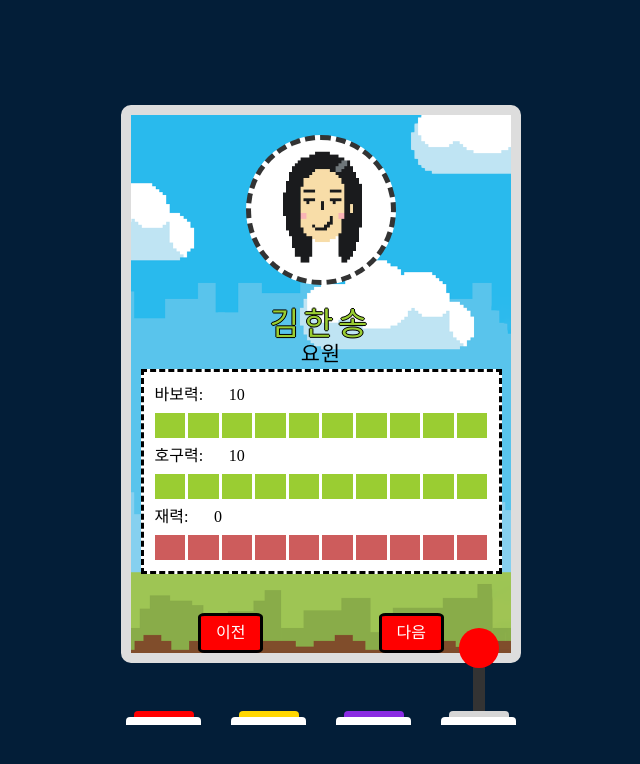
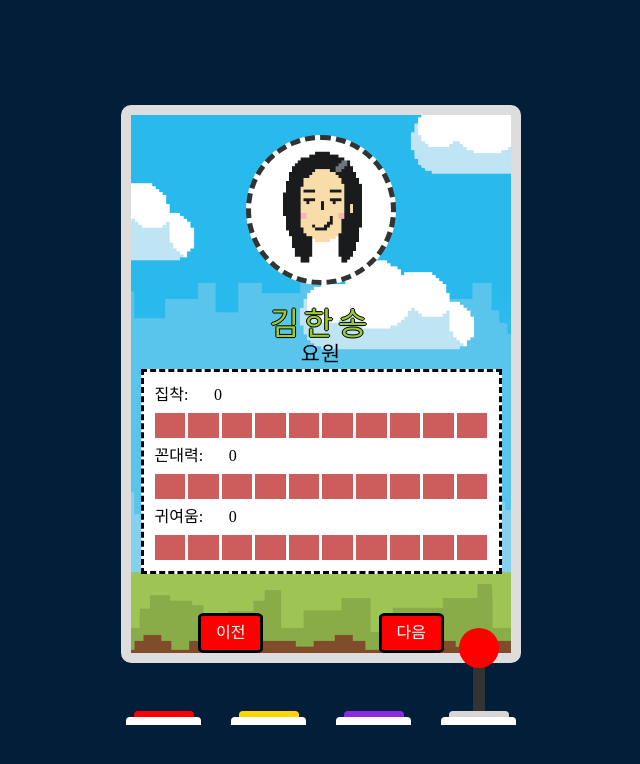
Before and after one commit to cdis001/self-reliance-agent-vote, a React (Vite) app: page /self-reliance-agent-vote/characterSettings in a window 1280 px wide. Shown: the top 764 px of the page, without its empty margins (319-959 px from the left). Built offline with nearby package versions, Linux system fonts and the light colour scheme; a web font is replaced by a local one.

Commit message:
update. character stat lists  - 캐릭터 스탯 리스트 업데이트

```diff
--- a/src/components/CharacterStatComponents/index.tsx
+++ b/src/components/CharacterStatComponents/index.tsx
@@ -1,5 +1,10 @@
-import { FormEvent } from "react";
-import { useState } from "react";
+import {
+  FormEvent,
+  Dispatch,
+  SetStateAction,
+  useState,
+  useEffect,
+} from "react";
 import styled from "styled-components";
 
 const CharacterStatComponentsStyle = styled.div`
@@ -42,14 +47,26 @@ const CharacterStatValue = styled.input`
   margin-left: 2vw;
 `;
 
-interface CharacterStatComponentsProps {
+type CharacterStatsType = {
+  id: number;
   title: string;
   value: number;
+};
+
+interface CharacterStatComponentsProps {
+  id: number;
+  title: string;
+  value: number;
+  characterStats: CharacterStatsType[];
+  setCharacterStats: Dispatch<SetStateAction<CharacterStatsType[]>>;
 }
 
 const CharacterStatComponents = ({
+  id,
   title,
   value,
+  characterStats,
+  setCharacterStats,
 }: CharacterStatComponentsProps) => {
   const [statValue, setStatValue] = useState(value);
   const valueArray = Array.from(
@@ -60,6 +77,9 @@ const CharacterStatComponents = ({
     { length: 10 - statValue },
     (_: any, i: number) => statValue + 1 + i
   );
+  useEffect(() => {
+    setStatValue(value);
+  }, [title]);
 
   return (
     <CharacterStatComponentsStyle>
@@ -73,10 +93,11 @@ const CharacterStatComponents = ({
           onChange={(e: FormEvent<HTMLInputElement>) => {
             const target = e.target as HTMLInputElement;
             const targetValue = parseInt(target.value);
-            console.log(targetValue);
             if (isNaN(targetValue)) {
               setStatValue(0);
             } else {
+              characterStats[id - 1] = { id, title, value: targetValue };
+              setCharacterStats(characterStats);
               setStatValue(targetValue);
             }
           }}
@@ -88,7 +109,11 @@ const CharacterStatComponents = ({
               <button
                 key={`${title}-${data}`}
                 className={"existValueButton"}
-                onClick={() => setStatValue(data)}
+                onClick={() => {
+                  characterStats[id - 1] = { id, title, value: data };
+                  setCharacterStats(characterStats);
+                  setStatValue(data);
+                }}
               />
             ))
           : null}
@@ -97,7 +122,11 @@ const CharacterStatComponents = ({
               <button
                 key={`${title}-${data}`}
                 className={"nonExistValueButton"}
-                onClick={() => setStatValue(data)}
+                onClick={() => {
+                  characterStats[id - 1] = { id, title, value: data };
+                  setCharacterStats(characterStats);
+                  setStatValue(data);
+                }}
               />
             ))
           : null}
--- a/src/pages/CharacterSettings/index.tsx
+++ b/src/pages/CharacterSettings/index.tsx
@@ -7,9 +7,9 @@ import JoyStickButtons from "../../components/JoyStickButtons";
 import CharacterStatComponents from "../../components/CharacterStatComponents";
 import SubmitButton from "../../components/SubmitButton";
 
-import Agent1 from "../../assets/agent1.jpeg";
-import Agent2 from "../../assets/agent2.jpeg";
-import Agent3 from "../../assets/agent3.jpeg";
+// import Agent1 from "../../assets/agent1.jpeg";
+// import Agent2 from "../../assets/agent2.jpeg";
+// import Agent3 from "../../assets/agent3.jpeg";
 import Agent4 from "../../assets/agent4.jpeg";
 
 const CharacterImg = styled.div`
@@ -72,25 +72,49 @@ const MoveButton = styled.button`
   visibility: visible;
 `;
 
+const characterStatLists1 = [
+  {
+    id: 1,
+    title: "집착",
+    value: 0,
+  },
+  {
+    id: 2,
+    title: "꼰대력",
+    value: 0,
+  },
+  {
+    id: 3,
+    title: "귀여움",
+    value: 0,
+  },
+];
+
+const characterStatLists2 = [
+  {
+    id: 1,
+    title: "공감능력",
+    value: 0,
+  },
+  {
+    id: 2,
+    title: "자립지식",
+    value: 0,
+  },
+  {
+    id: 3,
+    title: "문제해결",
+    value: 0,
+  },
+];
+
 function CharacterSettings() {
   const [prevHover, setPrevHover] = useState(false);
   const [nextHover, setNextHover] = useState(false);
   const [isCommit, setIsCommit] = useState(false);
-  const [characterStatLists, setCharacterStatLists] = useState([
-    {
-      title: "바보력",
-      value: 10,
-    },
-    {
-      title: "호구력",
-      value: 10,
-    },
-    {
-      title: "재력",
-      value: 0,
-    },
-  ]);
+  const [characterStats, setCharacterStats] = useState(characterStatLists1);
   const navigate = useNavigate();
+
   return (
     <main>
       <MainBackGround>
@@ -98,11 +122,16 @@ function CharacterSettings() {
         <CharacterName>김한송</CharacterName>
         <CharacterPosition>요원</CharacterPosition>
         <CharacterStatBox>
-          {characterStatLists.map((data, index) =>
+          {characterStats.map((data, index) =>
             data.title === "제출하기" ? (
               <SubmitButton key={index} {...data} />
             ) : (
-              <CharacterStatComponents key={index} {...data} />
+              <CharacterStatComponents
+                key={index}
+                {...data}
+                characterStats={characterStats}
+                setCharacterStats={setCharacterStats}
+              />
             )
           )}
         </CharacterStatBox>
@@ -112,22 +141,8 @@ function CharacterSettings() {
             onMouseLeave={() => setPrevHover(false)}
             onClick={() => {
               if (isCommit) {
-                const newCharacterStatLists = [
-                  {
-                    title: "바보력",
-                    value: 10,
-                  },
-                  {
-                    title: "호구력",
-                    value: 10,
-                  },
-                  {
-                    title: "재력",
-                    value: 0,
-                  },
-                ];
-                setCharacterStatLists(newCharacterStatLists);
                 setIsCommit(false);
+                setCharacterStats(characterStatLists1);
               } else {
                 navigate("/self-reliance-agent-vote/selectCharcter");
               }
@@ -139,22 +154,19 @@ function CharacterSettings() {
           <MoveButton
             onMouseEnter={() => setNextHover(true)}
             onMouseLeave={() => setNextHover(false)}
-            className={`${nextHover ? "selected" : ""} ${
-              isCommit ? " nonvisible" : ""
-            }`}
+            className={`${nextHover ? "selected" : ""}
+            `}
+            // ${isCommit ? " nonvisible" : ""}
             onClick={() => {
               if (!isCommit) {
-                const newCharacterStatLists = [
-                  { title: "사격실력", value: 10 },
-                  { title: "독재력", value: 10 },
-                  { title: "제출하기", value: 0 },
-                ];
-                setCharacterStatLists(newCharacterStatLists);
                 setIsCommit(true);
+                setCharacterStats(characterStatLists2);
+              } else {
+                navigate("/self-reliance-agent-vote/ending");
               }
             }}
           >
-            다음
+            {isCommit ? "제출하기" : "다음"}
           </MoveButton>
         </MoveButtonList>
       </MainBackGround>
```
